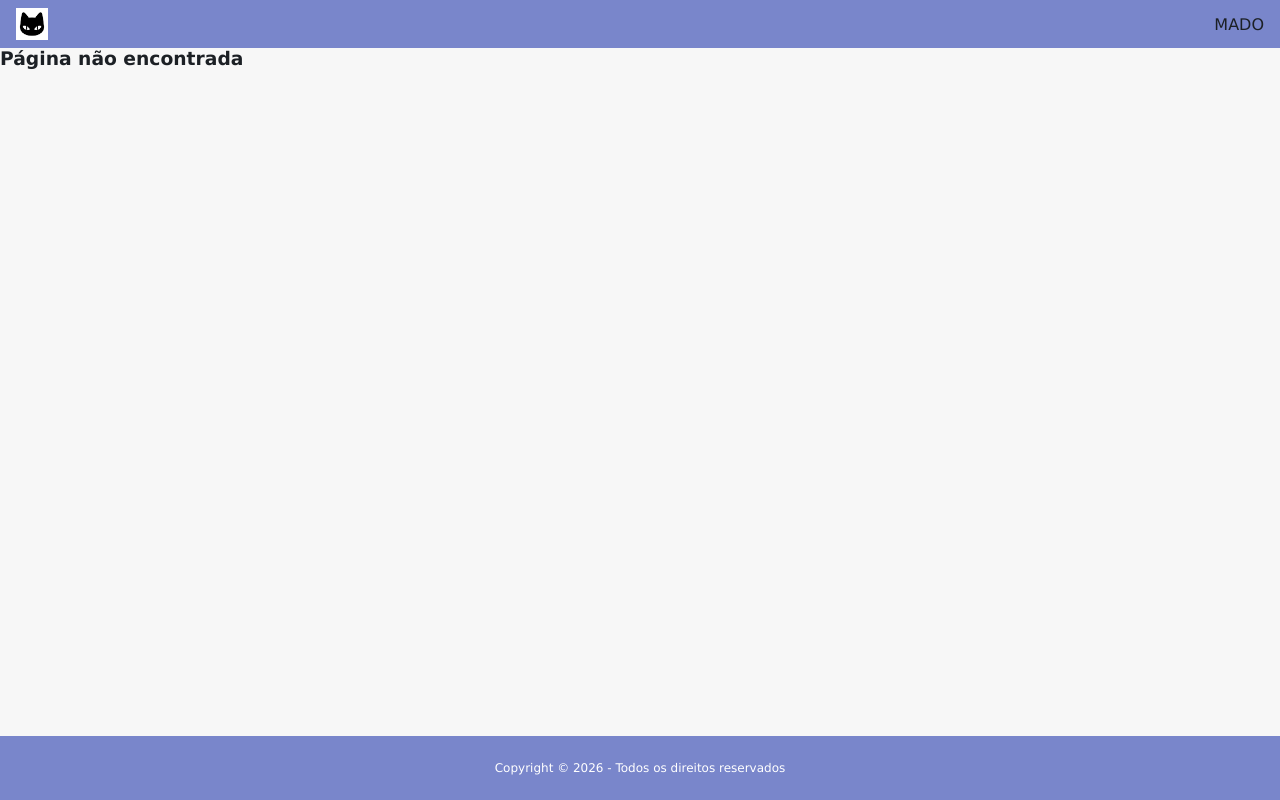
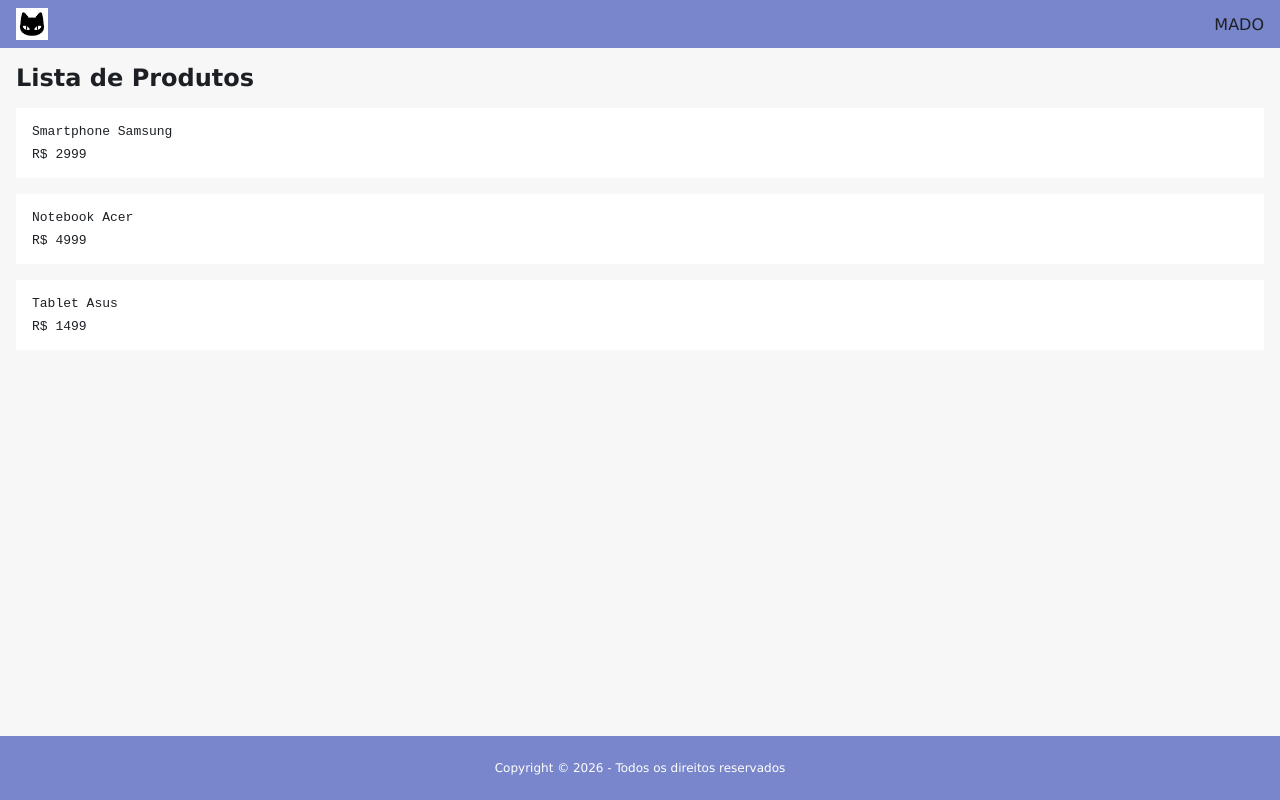
Before and after one commit to Marcelo2922/aulas-aplicativo-pwa, a React (Vite) app: page /lista-produtos in a window 1280 px wide. Built offline with nearby package versions, Linux system fonts and the light colour scheme.

Commit message:
Lista de produtos

```diff
--- a/src/componentes/BotaoCustomizado/BotaoCustomizado.jsx
+++ b/src/componentes/BotaoCustomizado/BotaoCustomizado.jsx
@@ -1,6 +1,6 @@
 import "./BotaoCustomizado.css";
 
-function BotaoCustomizado({ tipo, children }) {
+function BotaoCustomizado({ tipo, aoClicar, children }) {
   let classes = "botao-customizado__root";
 
   switch (tipo) {
@@ -12,7 +12,11 @@
       break;
   }
 
-  return <button className={classes}>{children}</button>;
+  return (
+  <button className={classes}onClick={aoClicar}>
+    {children}
+  </button>
+  );
 }
 
 export default BotaoCustomizado;
--- /dev/null
+++ b/src/paginas/ListaProdutos/ListaProdutos.css
@@ -0,0 +1,7 @@
+.lista-produtos__item{
+    background-color:#fff;
+    padding: 16px;
+    display:  flex;
+    flex-direction: column;
+    gap: 8px;
+}
--- /dev/null
+++ b/src/paginas/ListaProdutos/ListaProdutos.jsx
@@ -0,0 +1,35 @@
+import "./ListaProdutos.css"
+import Pricipal from "../../componentes/Principal/Principal";
+function ListaProdutos(){
+    const produtos = [
+ {
+   nome: 'Smartphone Samsung',
+   preco: 2999,
+   cores: ['#29d8d5', '#252a34', '#fc3766'],
+ },
+ {
+   nome: 'Notebook Acer',
+   preco: 4999,
+   cores: ['#ffd045', '#d4394b', '#f37c59'],
+ },
+ {
+   nome: 'Tablet Asus',
+   preco: 1499,
+   cores: ['#365069', '#47c1c8', '#f95786'],
+ },
+ ];
+
+    return (
+    <Pricipal>
+        <h2>Lista de Produtos</h2>
+
+        {produtos.map((itemProduto, index) => {
+            return <div key={index}className ="lista-produtos__item">
+                <samp>{itemProduto.nome}</samp>
+                <samp>R$ {itemProduto.preco}</samp>
+            </div>
+        })}
+    </Pricipal>
+    )
+}
+export default ListaProdutos
--- a/src/paginas/PaginaInicial/PaginaInicial.jsx
+++ b/src/paginas/PaginaInicial/PaginaInicial.jsx
@@ -1,12 +1,14 @@
+import { useNavigate } from 'react-router-dom';
 import BotaoCustomizado from "../../componentes/BotaoCustomizado/BotaoCustomizado";
 import Principal from "../../componentes/Principal/Principal";
 import"./PaginaInicial.css";
 function PaginaInicial(){
+  const navigate = useNavigate();
     return (
       <Principal>
-        <BotaoCustomizado tipo="primario">Salvar</BotaoCustomizado>
+        <BotaoCustomizado tipo="primario" aoClicar={() => navigate('/lista-produtos')}>Lista de Produtos</BotaoCustomizado>
 
-        <BotaoCustomizado tipo="secundario">Cancelar</BotaoCustomizado>
+        <BotaoCustomizado tipo="secundario" aoClicar={() => navigate('/blablabla')}>Rota Inválida</BotaoCustomizado>
       </Principal>
     );
 }
```
Also changed, not shown: src/App.jsx (+7 -0 lines).
